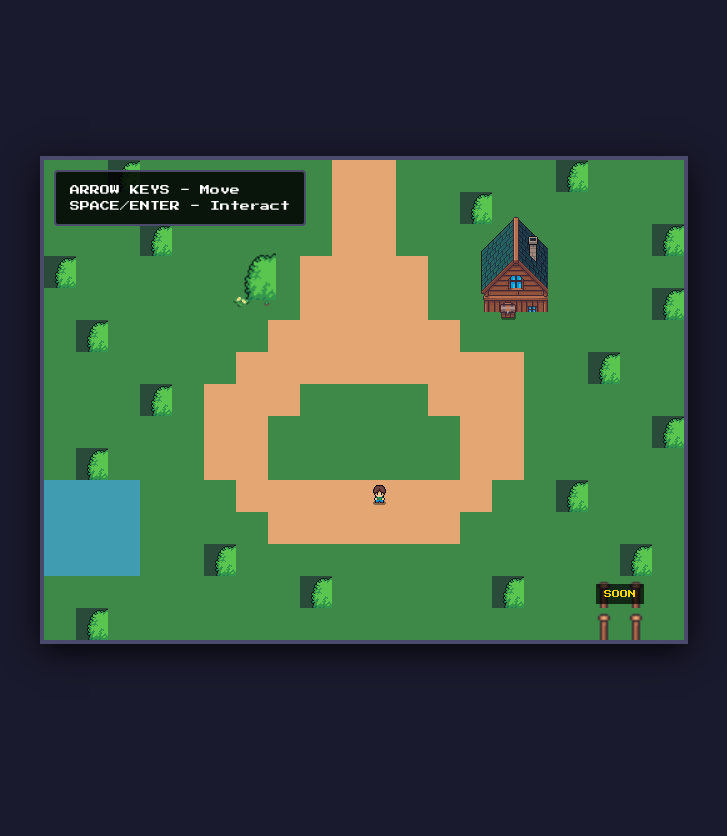
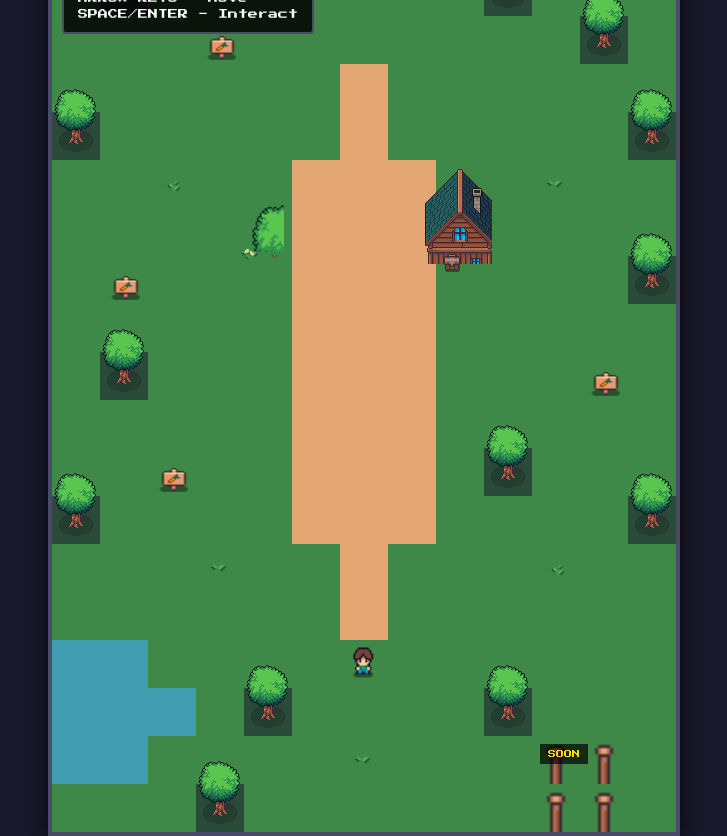
Before and after one commit to ManOverpoured/Overpoured-Apps, a plain HTML site: page index.html in a window 1280 px wide. Shown: the whole page, without its empty margins (276-1003 px from the left). Before the commit the page ends 800 px from the top, so only its background shows below. Drawn offline with Linux system fonts and the light colour scheme.

Commit message:
Update index.html

```diff
--- a/index.html
+++ b/index.html
@@ -263,7 +263,7 @@
 </head>
 <body>
     <div id="gameContainer">
-        <canvas id="gameCanvas" width="640" height="480"></canvas>
+        <canvas id="gameCanvas" width="624" height="864"></canvas>
         <div id="instructions">
             ARROW KEYS - Move<br>
             SPACE/ENTER - Interact
@@ -292,9 +292,9 @@
     <script>
         const canvas = document.getElementById('gameCanvas');
         const ctx = canvas.getContext('2d');
-        const TILE_SIZE = 32;
-        const GRID_WIDTH = 20;
-        const GRID_HEIGHT = 15;
+        const TILE_SIZE = 48; // Increased from 32 for better zoom
+        const GRID_WIDTH = 13; // Reduced for portrait/zoomed view
+        const GRID_HEIGHT = 18; // Increased for portrait orientation
 
         // Load sprites
         const sprites = {};
@@ -326,11 +326,12 @@
 
         // Game state
         let player = {
-            x: 10,
-            y: 10,
-            direction: 0, // 0=down, 1=up, 2=left, 3=right
+            x: 6,
+            y: 14,
+            direction: 0, // 0=idle, 3=down, 4=right, 5=up
             frame: 0,
             moving: false,
+            facingLeft: false,
             spriteWidth: 32,
             spriteHeight: 32
         };
@@ -344,43 +345,60 @@
         let currentPrompt = null;
         let promptShowing = false;
 
-        // Map data (0 = walkable grass, 1 = tree/blocked, 2 = path, 5 = water)
+        // Map data (0 = walkable grass, 1 = tree/blocked, 2 = path, 5 = water, 7 = decoration)
         const mapData = [
-            [0,0,1,0,0,0,0,0,0,2,2,0,0,0,0,0,1,0,0,0],
-            [0,0,0,0,0,0,0,0,0,2,2,0,0,1,0,0,0,0,0,0],
-            [0,0,0,1,0,0,0,0,0,2,2,0,0,0,0,0,0,0,0,1],
-            [1,0,0,0,0,0,4,0,2,2,2,2,0,0,3,0,0,0,0,0],
-            [0,0,0,0,0,0,4,4,2,2,2,2,0,3,3,3,0,0,0,1],
-            [0,1,0,0,0,0,4,2,2,2,2,2,2,3,3,3,0,0,0,0],
-            [0,0,0,0,0,0,2,2,2,2,2,2,2,2,2,0,0,1,0,0],
-            [0,0,0,1,0,2,2,2,0,0,0,0,2,2,2,0,0,0,0,0],
-            [0,0,0,0,0,2,2,0,0,0,0,0,0,2,2,0,0,0,0,1],
-            [0,1,0,0,0,2,2,0,0,0,0,0,0,2,2,0,0,0,0,0],
-            [5,5,5,0,0,0,2,2,2,2,2,2,2,2,0,0,1,0,0,0],
-            [5,5,5,0,0,0,0,2,2,2,2,2,2,0,0,0,0,0,0,0],
-            [5,5,5,0,0,1,0,0,0,0,0,0,0,0,0,0,0,0,1,0],
-            [0,0,0,0,0,0,0,0,1,0,0,0,0,0,1,0,0,6,6,0],
-            [0,1,0,0,0,0,0,0,0,0,0,0,0,0,0,0,0,6,6,0]
+            [0,1,0,0,0,0,0,0,0,1,0,0,0],
+            [0,0,0,7,0,0,0,0,0,0,0,1,0],
+            [0,0,0,0,0,0,2,0,0,0,0,0,0],
+            [1,0,0,0,0,0,2,0,0,0,0,0,1],
+            [0,0,7,0,0,2,2,2,0,0,7,0,0],
+            [0,0,0,0,4,2,2,2,3,0,0,0,0],
+            [0,7,0,4,4,2,2,2,3,3,0,0,1],
+            [0,0,0,4,4,2,2,2,3,3,0,0,0],
+            [0,1,0,0,0,2,2,2,0,0,0,7,0],
+            [0,0,0,0,0,2,2,2,0,0,0,0,0],
+            [0,0,7,0,0,2,2,2,0,1,0,0,0],
+            [1,0,0,0,0,2,2,2,0,0,0,0,1],
+            [0,0,0,7,0,0,2,0,0,0,7,0,0],
+            [0,0,0,0,0,0,2,0,0,0,0,0,0],
+            [5,5,0,0,0,0,0,0,0,0,0,0,0],
+            [5,5,5,0,1,0,0,0,0,1,0,0,0],
+            [5,5,0,0,0,0,7,0,0,0,6,6,0],
+            [0,0,0,1,0,0,0,0,0,0,6,6,0]
         ];
+
+        // Decoration positions (will render flowers, logs, etc)
+        const decorations = [];
+        for (let y = 0; y < mapData.length; y++) {
+            for (let x = 0; x < mapData[y].length; x++) {
+                if (mapData[y][x] === 7) {
+                    decorations.push({
+                        x: x,
+                        y: y,
+                        type: Math.floor(Math.random() * 4) // Random decoration type
+                    });
+                }
+            }
+        }
 
         // Interactive locations
         const locations = [
             {
-                x: 6, y: 3, width: 1, height: 3,
+                x: 4, y: 5, width: 1, height: 3,
                 name: 'Christmas Bingo',
                 description: 'Play bingo while you watch your favorite Christmas Movie or show',
                 url: '/christmas-bingo',
                 type: 'christmas'
             },
             {
-                x: 14, y: 3, width: 1, height: 3,
+                x: 8, y: 5, width: 1, height: 3,
                 name: 'Phone Away',
                 description: 'An app for groups to put their phones away together to stay present with each other',
                 url: '/phone-away',
                 type: 'locker'
             },
             {
-                x: 17, y: 13, width: 2, height: 2,
+                x: 10, y: 16, width: 2, height: 2,
                 name: 'Coming Soon',
                 description: 'This area is under construction. More apps coming soon!',
                 url: null,
@@ -400,9 +418,8 @@
             const py = y * TILE_SIZE;
 
             if (type === 1) {
-                // Tree - the sprite is 64x80 total (2 frames), each frame is 32x40
-                // Use first frame at 0,0 with size 32x40
-                drawSprite(sprites.tree, 0, 0, 32, 40, px, py - 8, 32, 40);
+                // Tree - full sprite is 64x80 (appears to be 2 trees, use left half)
+                drawSprite(sprites.tree, 0, 0, 64, 80, px - 8, py - 32, 64, 80);
             } else if (type === 2) {
                 // Path
                 drawSprite(sprites.path, 0, 0, 16, 16, px, py, TILE_SIZE, TILE_SIZE);
@@ -411,9 +428,33 @@
                 drawSprite(sprites.grass, 0, 0, 16, 16, px, py, TILE_SIZE, TILE_SIZE);
                 ctx.fillStyle = 'rgba(64, 164, 223, 0.7)';
                 ctx.fillRect(px, py, TILE_SIZE, TILE_SIZE);
+            } else if (type === 7) {
+                // Decoration placeholder (will be drawn separately)
+                drawSprite(sprites.grass, 0, 0, 16, 16, px, py, TILE_SIZE, TILE_SIZE);
             } else {
                 // Grass
                 drawSprite(sprites.grass, 0, 0, 16, 16, px, py, TILE_SIZE, TILE_SIZE);
+            }
+        }
+
+        // Draw decorations
+        function drawDecoration(dec) {
+            const px = dec.x * TILE_SIZE;
+            const py = dec.y * TILE_SIZE;
+
+            // Different decoration types from the decor sprite sheet
+            if (dec.type === 0) {
+                // Flower
+                drawSprite(sprites.decor, 0, 0, 16, 16, px + 12, py + 12, 24, 24);
+            } else if (dec.type === 1) {
+                // Rock/stone
+                drawSprite(sprites.decor, 16, 0, 16, 16, px + 8, py + 16, 32, 32);
+            } else if (dec.type === 2) {
+                // Mushroom
+                drawSprite(sprites.decor, 32, 0, 16, 16, px + 16, py + 16, 20, 20);
+            } else {
+                // Log
+                drawSprite(sprites.decor, 48, 0, 16, 16, px + 8, py + 20, 32, 24);
             }
         }
 
@@ -480,15 +521,29 @@
             const px = player.x * TILE_SIZE;
             const py = player.y * TILE_SIZE;
 
-            // Player sprite sheet is 192x320 total
-            // 192 width / 6 frames = 32 pixels per frame
-            // Each character frame is 32x32 pixels
+            // Player sprite sheet is 192x320 total (6 frames x 10 rows)
+            // Row 0 = idle, Row 3 = down, Row 4 = right, Row 5 = up
             const frameX = player.frame * 32;
-            const frameY = player.direction * 32;
+            let frameY;
 
-            // Draw the full 32x32 player sprite
-            drawSprite(sprites.player, frameX, frameY, 32, 32,
-                      px, py, TILE_SIZE, TILE_SIZE);
+            if (player.moving) {
+                frameY = player.direction * 32; // Use direction row when moving
+            } else {
+                frameY = 0; // Row 0 = idle
+            }
+
+            ctx.save();
+
+            // Flip horizontally for left movement
+            if (player.facingLeft) {
+                ctx.translate(px + TILE_SIZE, py);
+                ctx.scale(-1, 1);
+                drawSprite(sprites.player, frameX, frameY, 32, 32, 0, 0, TILE_SIZE, TILE_SIZE);
+            } else {
+                drawSprite(sprites.player, frameX, frameY, 32, 32, px, py, TILE_SIZE, TILE_SIZE);
+            }
+
+            ctx.restore();
         }
 
         // Draw the map
@@ -496,12 +551,17 @@
             for (let y = 0; y < GRID_HEIGHT; y++) {
                 for (let x = 0; x < GRID_WIDTH; x++) {
                     const tile = mapData[y][x];
-                    if (tile === 3 || tile === 4) {
+                    if (tile === 3 || tile === 4 || tile === 6) {
                         drawTile(x, y, 0); // Draw grass under buildings
                     } else {
                         drawTile(x, y, tile);
                     }
                 }
+            }
+
+            // Draw decorations
+            for (let dec of decorations) {
+                drawDecoration(dec);
             }
 
             drawLocations();
@@ -586,11 +646,20 @@
             const newY = player.y + dy;
 
             // Update direction based on sprite sheet rows
-            // Row 0 = down, Row 1 = left, Row 2 = right, Row 3 = up
-            if (dy > 0) player.direction = 0; // down
-            else if (dx < 0) player.direction = 1; // left
-            else if (dx > 0) player.direction = 2; // right
-            else if (dy < 0) player.direction = 3; // up
+            // Row 0 = idle, Row 3 = down, Row 4 = right, Row 5 = up
+            if (dy > 0) {
+                player.direction = 3; // down
+                player.facingLeft = false;
+            } else if (dy < 0) {
+                player.direction = 5; // up
+                player.facingLeft = false;
+            } else if (dx < 0) {
+                player.direction = 4; // use right animation flipped
+                player.facingLeft = true;
+            } else if (dx > 0) {
+                player.direction = 4; // right
+                player.facingLeft = false;
+            }
 
             // Check bounds and collisions
             if (newX >= 0 && newX < GRID_WIDTH && newY >= 0 && newY < GRID_HEIGHT) {
```
